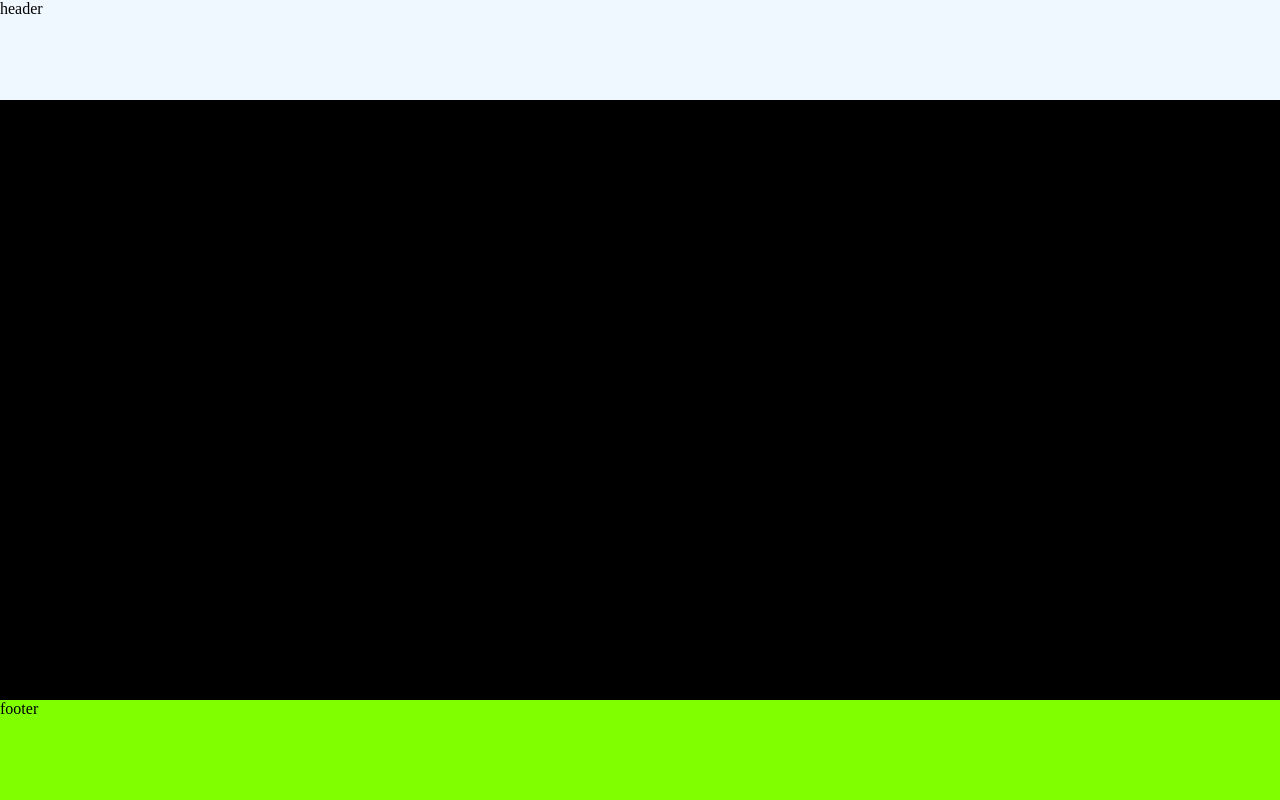
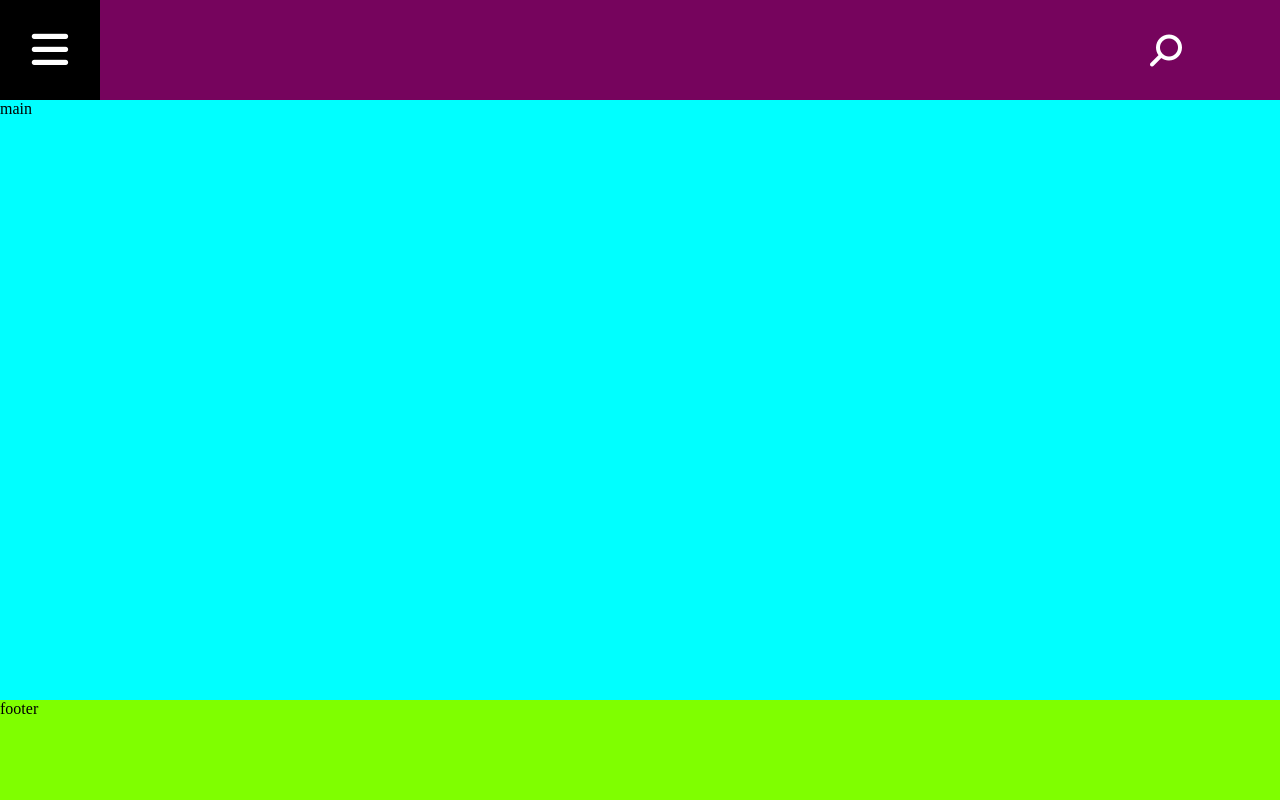
Before and after one commit to carolineportela/headphone-purple, a plain HTML site: page index.html in a window 1280 px wide. Drawn offline with Linux system fonts and the light colour scheme.

Commit message:
Header completo

```diff
--- /dev/null
+++ b/css/menu.css
@@ -0,0 +1,10 @@
+.menu {
+    /* ajustando o componente de barras no header */
+    background-color: black;
+    width: 100px;
+    height: 100px;
+    font-size: 2.6rem;
+    color: #fff;
+    display: grid;
+    place-items: center;
+}
--- /dev/null
+++ b/css/search.css
@@ -0,0 +1,6 @@
+.search {
+    /* girando a lupa. deg=de graus. */
+    color: #fff;
+    font-size: 2rem;
+    transform: rotate(90deg);
+}
--- a/style.css
+++ b/css/style.css
@@ -6,6 +6,8 @@
 
 body {
     /* 1,2=altura e cor da página . 3-grid para organizar a pagina */
+    /* grid template rows para organizar em linhas (100px 1fr 100px é o tamanho que defenimos pra cada um na ordem =header,main,footer */
+    /*  */
     height: 100vh;
     background-color: #76045d;
     display: grid;
@@ -16,12 +18,16 @@ body {
 header {
     /*  */
     grid-area: header;
-    background-color: aliceblue;
+    /* background-color: aliceblue;  */
+    display: flex;
+    justify-content: space-between;
+    align-items: center;
+    padding-right: 100px;
 }
 
 main {
     grid-area: main;
-    background-color: black;
+    background-color: cyan;
 }
 
 footer {
--- a/index.html
+++ b/index.html
@@ -4,14 +4,33 @@
 <head>
     <meta charset="UTF-8">
     <meta name="viewport" content="width=device-width, initial-scale=1.0">
-    <link rel="stylesheet" href="style.css">
+    <!-- linha abaixo link p utilizar os icones -->
+    <script src="https://kit.fontawesome.com/665a8c4021.js" crossorigin="anonymous"></script>
+    <link rel="stylesheet" href="./css/style.css">
+    <link rel="stylesheet" href="./css/menu.css">
+    <link rel="stylesheet" href="./css/search.css">
     <title>Headphone Purple</title>
 </head>
 
 <body>
-    <header>header</header>
-    <main>main</main>
-    <footer>footer</footer>
+    <!-- organizando o header -->
+    <header>
+        <div class="menu">
+            <i class="fas fa-bars"></i>
+        </div>
+
+        <div class="search">
+            <i class="fas fa-search"></i>
+        </div>
+
+    </header>
+    <main>
+        main
+    </main>
+    <footer>
+        footer
+
+    </footer>
 
 </body>
 
```
